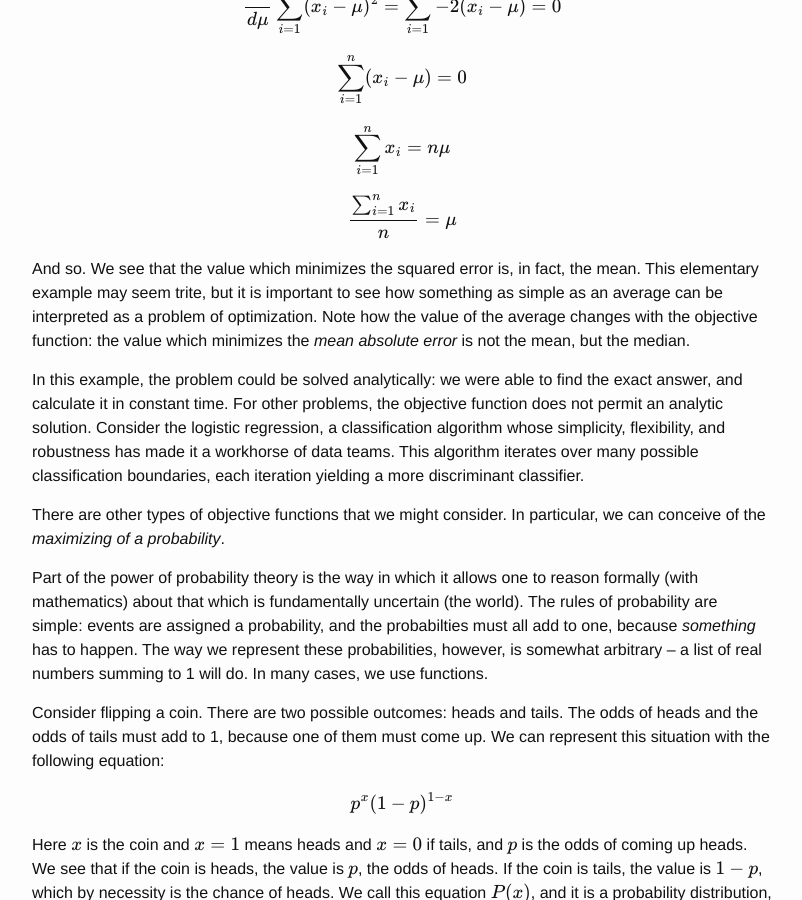
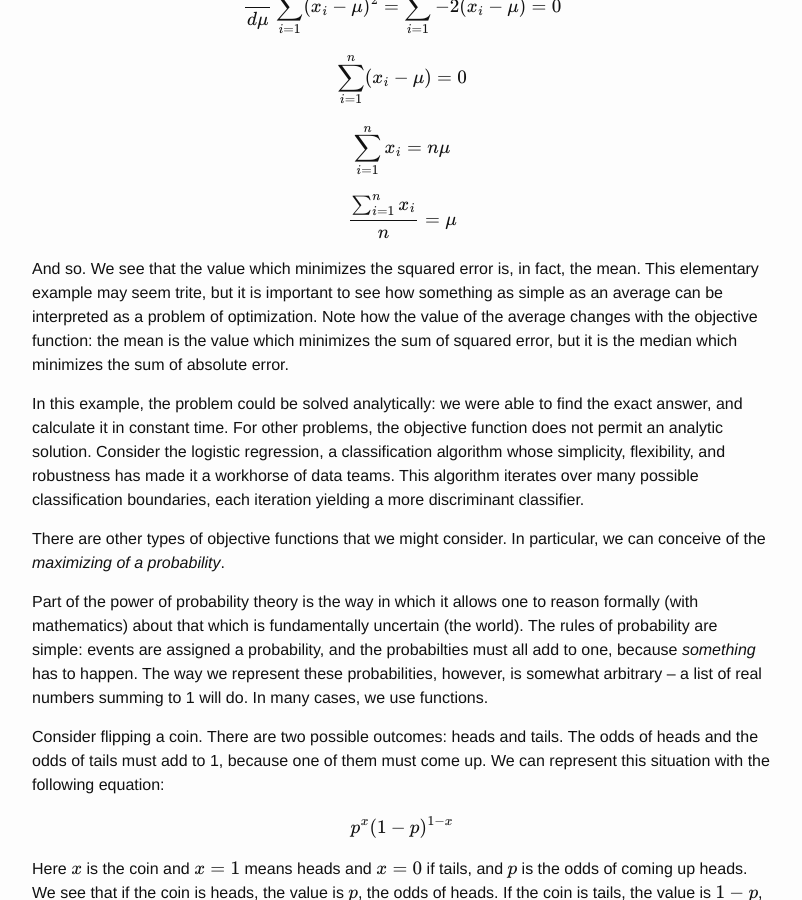
Before and after one commit to kronosapiens/kronosapiens.github.io, a Jekyll site: the page built from _posts/2017-03-28-objective-functions-in-machine-learning.md, in a window 1280 px wide and 900 px high, scrolled down 1002 px. Shown: the whole window, without its empty margins (238-1040 px from the left). Built offline with Jekyll 4.4.1, drawn with Linux system fonts in a browser that asks for light colours; formulas are drawn with MathJax 3; comment, search, counter and statistics services are not loaded.

Commit message:
Update comparison of mean and median

```diff
--- a/_posts/2017-03-28-objective-functions-in-machine-learning.md
+++ b/_posts/2017-03-28-objective-functions-in-machine-learning.md
@@ -44,7 +44,7 @@ $$
 \frac{\sum_{i=1}^n x_i}{n} = \mu
 $$
 
-And so. We see that the value which minimizes the squared error is, in fact, the mean. This elementary example may seem trite, but it is important to see how something as simple as an average can be interpreted as a problem of optimization. Note how the value of the average changes with the objective function: the value which minimizes the *mean absolute error* is not the mean, but the median.
+And so. We see that the value which minimizes the squared error is, in fact, the mean. This elementary example may seem trite, but it is important to see how something as simple as an average can be interpreted as a problem of optimization. Note how the value of the average changes with the objective function: the mean is the value which minimizes the sum of squared error, but it is the median which minimizes the sum of absolute error.
 
 In this example, the problem could be solved analytically: we were able to find the exact answer, and calculate it in constant time. For other problems, the objective function does not permit an analytic solution. Consider the logistic regression, a classification algorithm whose simplicity, flexibility, and robustness has made it a workhorse of data teams. This algorithm iterates over many possible classification boundaries, each iteration yielding a more discriminant classifier.
 
```
